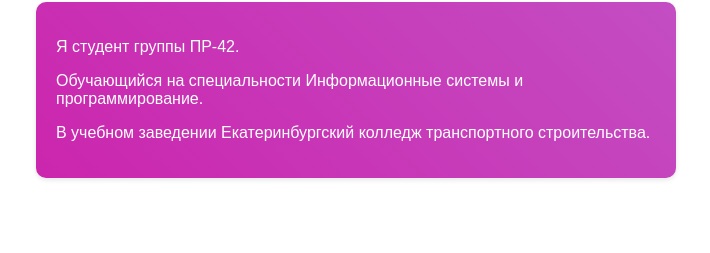
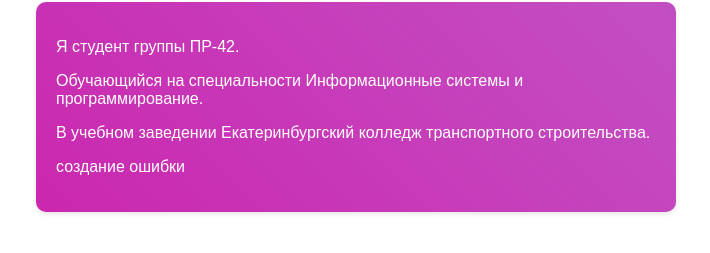
Before and after one commit to Hello-rtr/trpo_pract_4_git, a plain HTML site: page index.html in a window 1280 px wide. Shown: the part 95-348 px from the top of the page, without its empty margins (284-994 px from the left). Drawn offline with Linux system fonts and the light colour scheme; files whose address does not match are found by name.

Commit message:
conflict try 2

```diff
--- a/index.html
+++ b/index.html
@@ -12,7 +12,7 @@
         <p>Я студент группы ПР-42.</p>
         <p>Обучающийся на специальности Информационные системы и программирование.</p>
         <p>В учебном заведении Екатеринбургский колледж транспортного строительства.</p>
-
+        <p>создание ошибки</p>
     </div>
 </body>
 </html>
```
